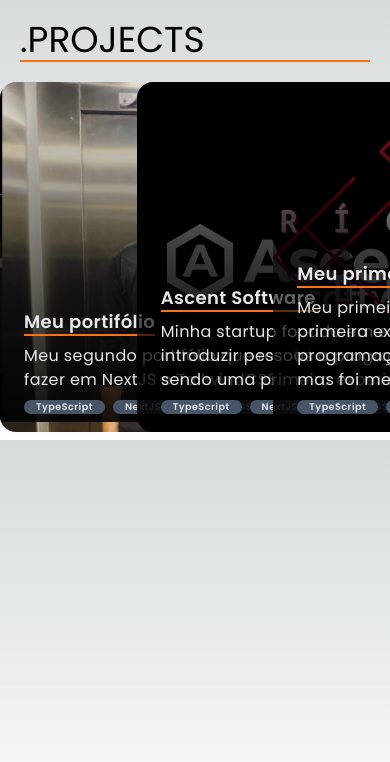
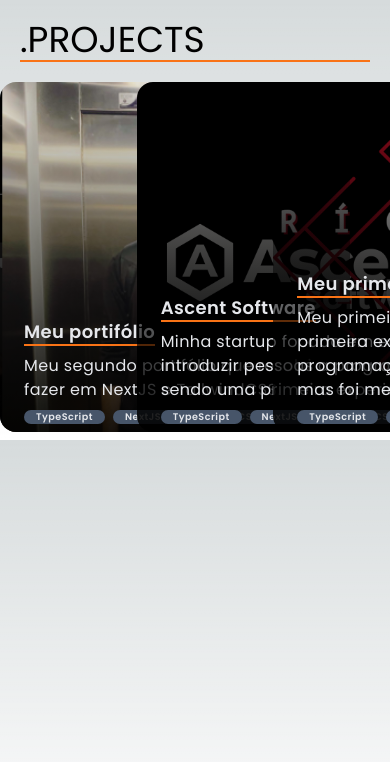
Before and after one commit to Kyori-kyo/my-portifolio, a Next.js app: page /Pages/mywork in a window 390 px wide. Shown: the top 762 px of the page. Built offline with nearby package versions, Linux system fonts and the light colour scheme.

Commit message:
Update WorkCard.tsx

```diff
--- a/src/app/components/WorkCard.tsx
+++ b/src/app/components/WorkCard.tsx
@@ -12,7 +12,7 @@
     return (
         <a href={urlLink} target='_blank' className="relative bg-cover text-gray-200 max-w-[350px] min-w-[350px] max-h-[350px] min-h-[350px] tracking-wide group overflow-hidden rounded-2xl">
 
-            <div className="max-w-[350px] min-w-[350px] max-h-[340px] min-h-[340px] flex items-end bg-gradient-to-t from-black/90 duration-500 md:translate-y-full group-hover:translate-y-0 bg-transparent absolute inset-0 z-10">
+            <div className="max-w-[350px] min-w-[350px] max-h-[350px] h-full flex items-end bg-gradient-to-t from-black/90 duration-500 md:translate-y-full group-hover:translate-y-0 bg-transparent absolute inset-0 z-10">
                 <div className="pb-2 px-6 rounded-[0px] text-left max-w-[350px] min-w-[350px]">
                     <h1 className="inline text-lg font-semibold border-b-2 border-orange-500">{titulo}</h1>
                     <p className="text-base pb-2 pt-2">{descricao}</p>
```
